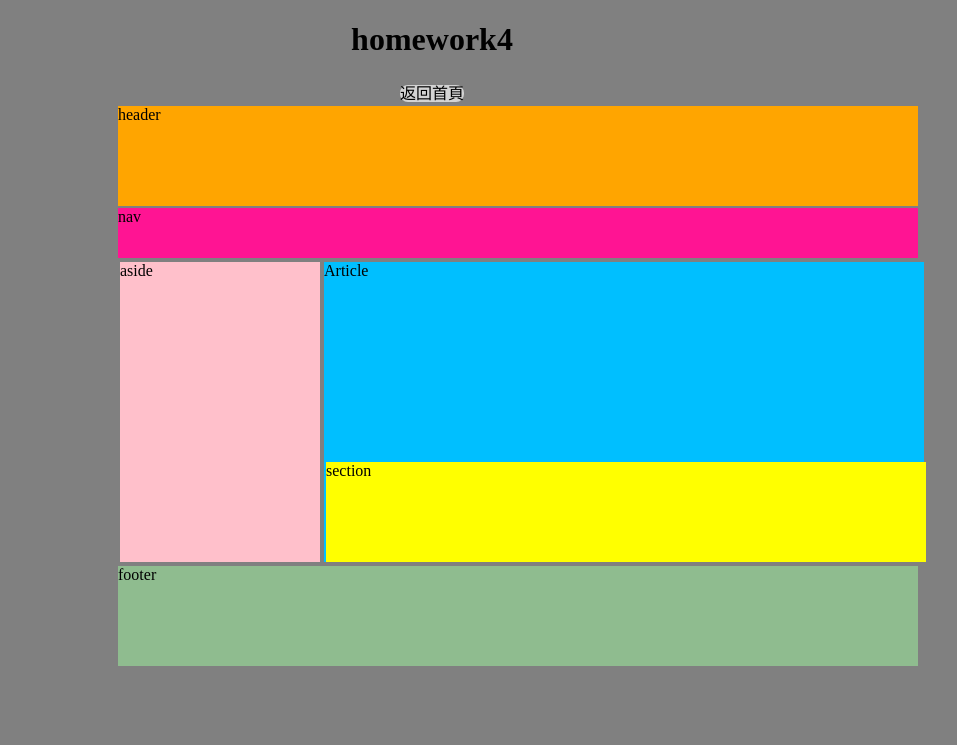
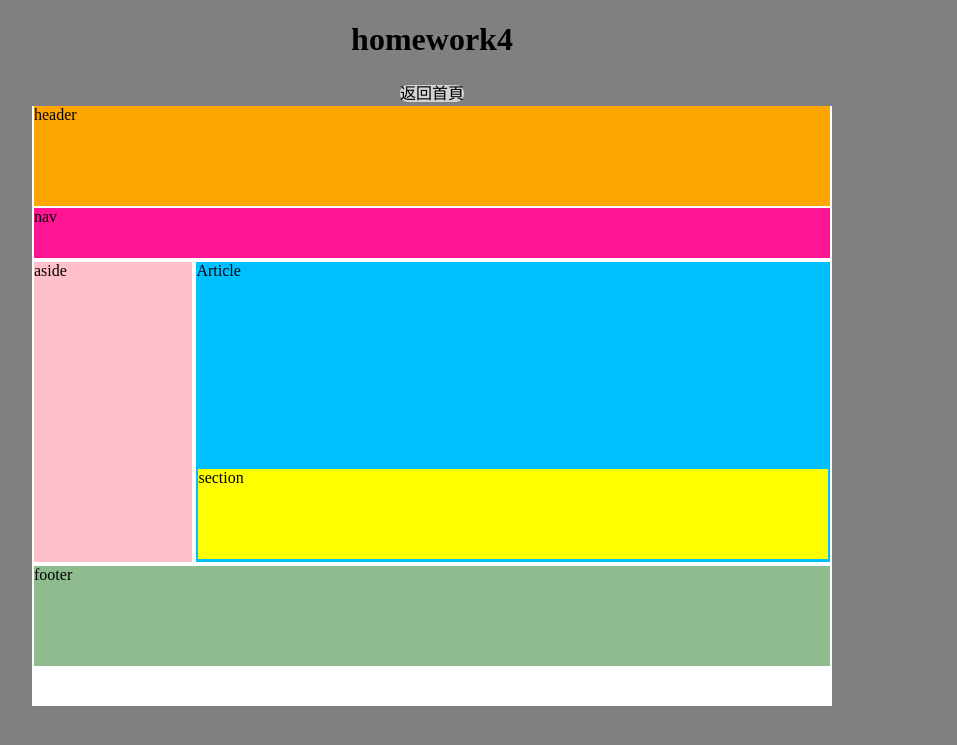
Before and after one commit to Oporu/NUTC, a PHP site: page /homework4/index.html in a window 1280 px wide. Shown: the top 745 px of the page, without its empty margins (208-1165 px from the left). Run offline with PHP 8.4, Linux system fonts and the light colour scheme.

Commit message:
modified:   homework4/index.html 	modified:   homework4/style.css

```diff
--- a/homework4/index.html
+++ b/homework4/index.html
@@ -12,15 +12,18 @@
 	<center>
 		<h1>homework4</h1>
 		<a href="../">返回首頁</a>
-	</center>
-	<div id="box" width="800px">
+		<div id="box">
 			<div id="header">header</div>
 			<div id="nav">nav</div>
 			<div id="boxInsideBox">
 				<div id="aside">aside</div>
-			<div id="Article">Article<div id="section">section</div></div>
+				<div id="Article">
+					Article
+					<div id="section">section</div>
+				</div>
 			</div>
 			<div id="footer">footer</div>
 		</div>
+	</center>
 </body>
 </html>
--- a/homework4/style.css
+++ b/homework4/style.css
@@ -15,37 +15,36 @@ a:active{
 div{
 	display: block;
 	position: relative;
-	margin: 2px;}
+	text-align: left;
+	margin: 2px}
 div#box{
-	margin-left: 25%;}
+	width: 800px;
+	height: 600px;
+	background-color: white}
 div#boxInsideBox{
-	display: flex;}
+	display: flex;
+	margin: 0px}
 div#header{
 	background-color: orange;
-	height: 100px;
-	width: 800px;}
+	height: 100px}
 div#nav{
 	background-color: deeppink;
-	width: 800px;
-	height: 50px;}
+	height: 50px}
 div#aside{
 	background-color: pink;
-	width: 200px;
+	width: 20%;
 	height: 300px;
-	float: left;}
+	float: left}
 div#Article{
 	background-color: deepskyblue;
-	width: 600px;
+	width: 80%;
 	height: 300px;
-	float: left;}
+	float: left}
 div#section{
 	background-color: yellow;
-	display: inline-block;
-	width: 600px;
-	height: 100px;
-	bottom: -180px;}
+	height: 30%;
+	bottom: -62.5%}
 div#footer{
 	background-color: darkseagreen;
-	width: 800px;
 	height: 100px;
-	clear: left;}
+	clear: left}
```
Lines whose indentation alone changed are shown as unchanged.
